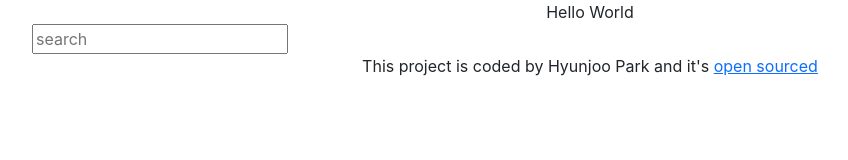
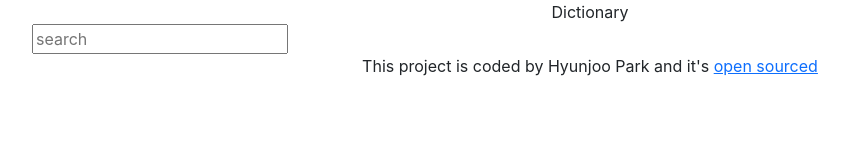
Before and after one commit to hjooqkr/dictionary-project, a React (Create React App) app: page / in a window 1280 px wide. Shown: the top 160 px of the page, without its empty margins (50-898 px from the left). Built offline with nearby package versions, Linux system fonts and the light colour scheme.

Commit message:
header updated

```diff
--- a/src/App.js
+++ b/src/App.js
@@ -5,7 +5,7 @@
   return (
     <div className="App">
       <div className="container">
-        <header className="App-header">Hello World</header>
+        <header className="App-header">Dictionary</header>
         <main>
           <Dictionary />
         </main>
```
